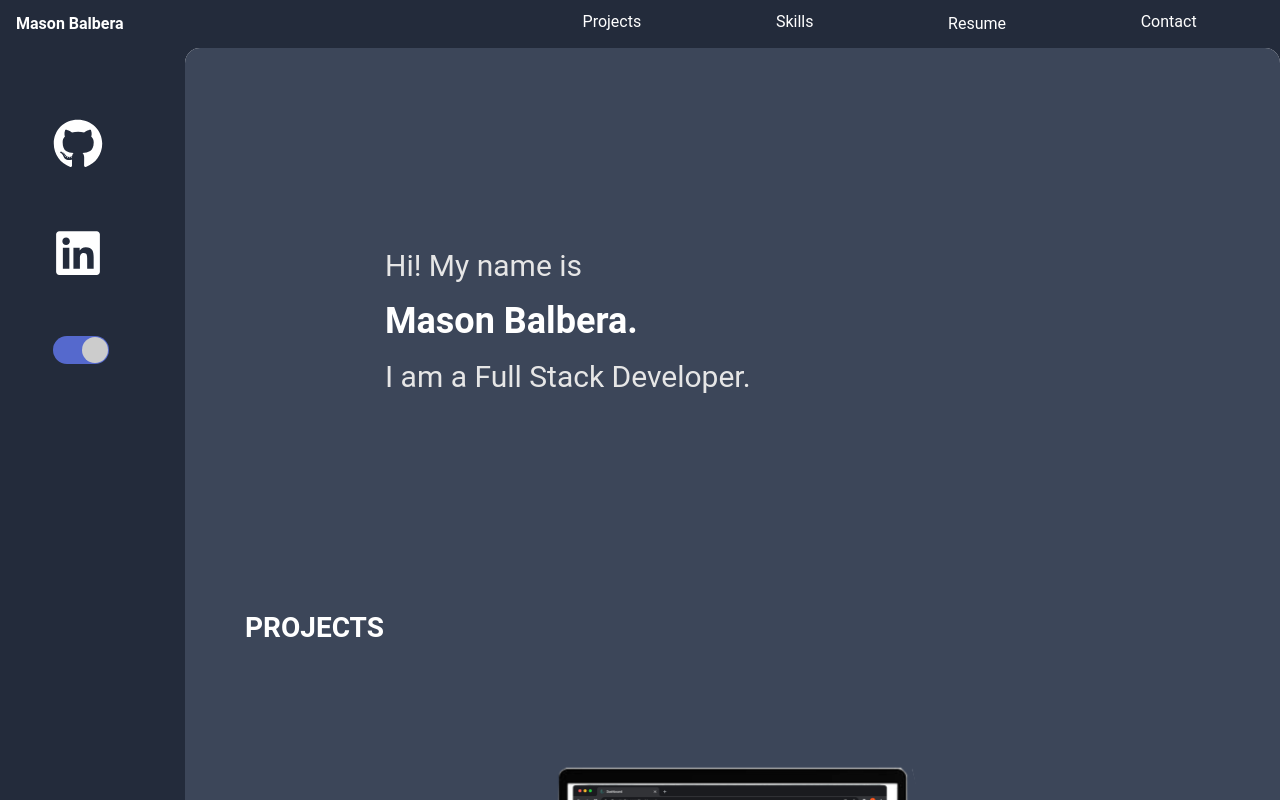
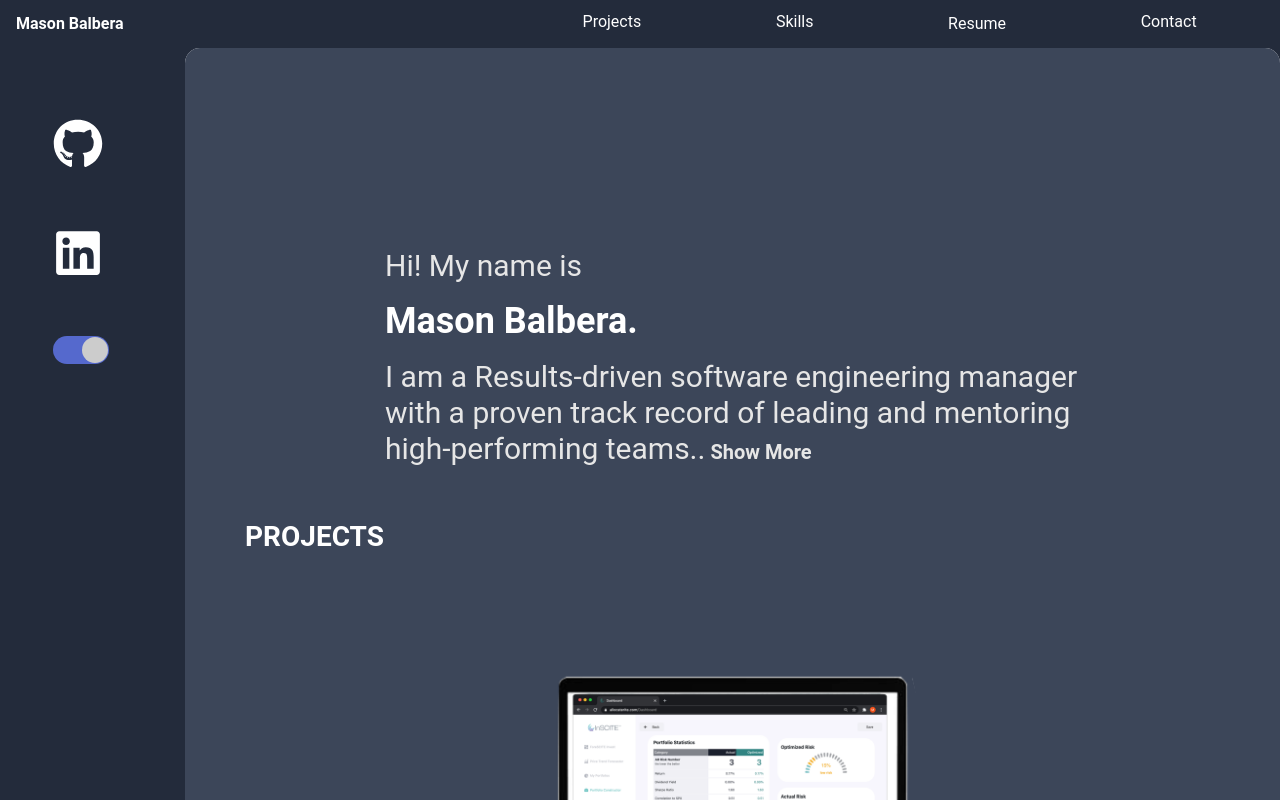
Before and after one commit to mbalbera/-Personal-Site-v2, a React (Create React App) app: page / in a window 1280 px wide. Built offline with nearby package versions, Linux system fonts and the light colour scheme.

Commit message:
update background and include show more

```diff
--- a/src/components/Background.js
+++ b/src/components/Background.js
@@ -1,18 +1,35 @@
-import react from 'react'
+import React, { useState } from 'react'
 
 const Background = (props) => {
+    const [showMore, setShowMore] = useState(false)
+    const bigText = "I am a Results-driven software engineering manager with a proven track record of leading and mentoring high-performing teams. Currently an Engineering Manager at Matter Product Studio, driving productivity and employee satisfaction through an AI certification program. Doubled engineering team size and increased revenue by addressing process inefficiencies. Skilled in JavaScript, React, Python, Ruby on Rails, AWS, and more. Let's connect to discuss how my expertise can contribute to your organization's success."
+    const smallText = "I am a results-driven software engineering manager. I have led and mentored high-performing teams. As well as built some pretty cool stuff. Let's connect to discuss how my expertise can contribute to your organization's success."
+
+    const showRightAmountOfText = (str) => {
+        if(showMore){
+            return str
+        }else{
+            return str.split('.')[0] + '..'
+        }
+    }
+
+    const padding = props.isSmallScreen? 50:150
+
     return (
-        <div style={{padding:props.isSmallScreen? 50:150, height:'85', }}>
+        <div style={{paddingLeft:padding, paddingRight:padding, paddingTop:padding, height:'85', }}>
             <p style={{fontSize:30,color:props.darkMode? 'rgb(230,230,230)': 'rgb(17,17,17)', }}>
                 Hi! My name is
             </p>
             <p style={{ fontWeight: 'bold', fontSize: 36, color: props.darkMode ? 'rgb(255,255,255)' : 'rgb(35,43,59)', }}>
                 Mason Balbera.
             </p>
-            <p style={{fontSize:30,color:props.darkMode? 'rgb(230,230,230)': 'rgb(17,17,17)', }}>
-                {/* I am a Full Stack Web and Mobile app developer creating engaging applications from ideation to completion. */}
-                I am a Full Stack Developer.
+            <p style={{fontSize:30, cursor:'pointer', color:props.darkMode? 'rgb(230,230,230)': 'rgb(17,17,17)', cursor:'default'}}>
+                {showRightAmountOfText(props.isSmallScreen? smallText:bigText)}
+                 <span style={{fontSize:20,color:props.darkMode? 'rgb(230,230,230)': 'rgb(17,17,17)', fontWeight:'bold', marginLeft:5 }} onClick={()=>setShowMore(!showMore)}>
+                 {!showMore ? 'Show More' : ''}
+            </span>
             </p>
+
         </div>
     )
 }
```
